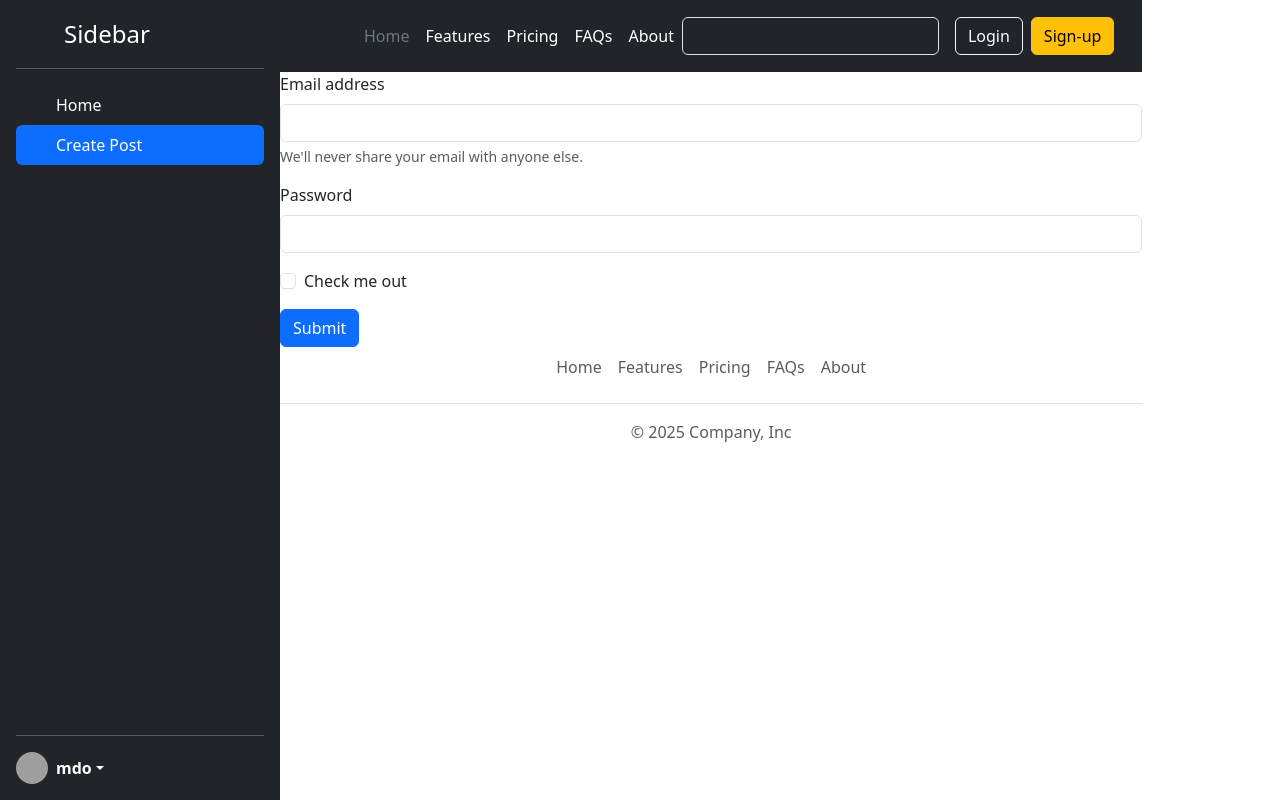
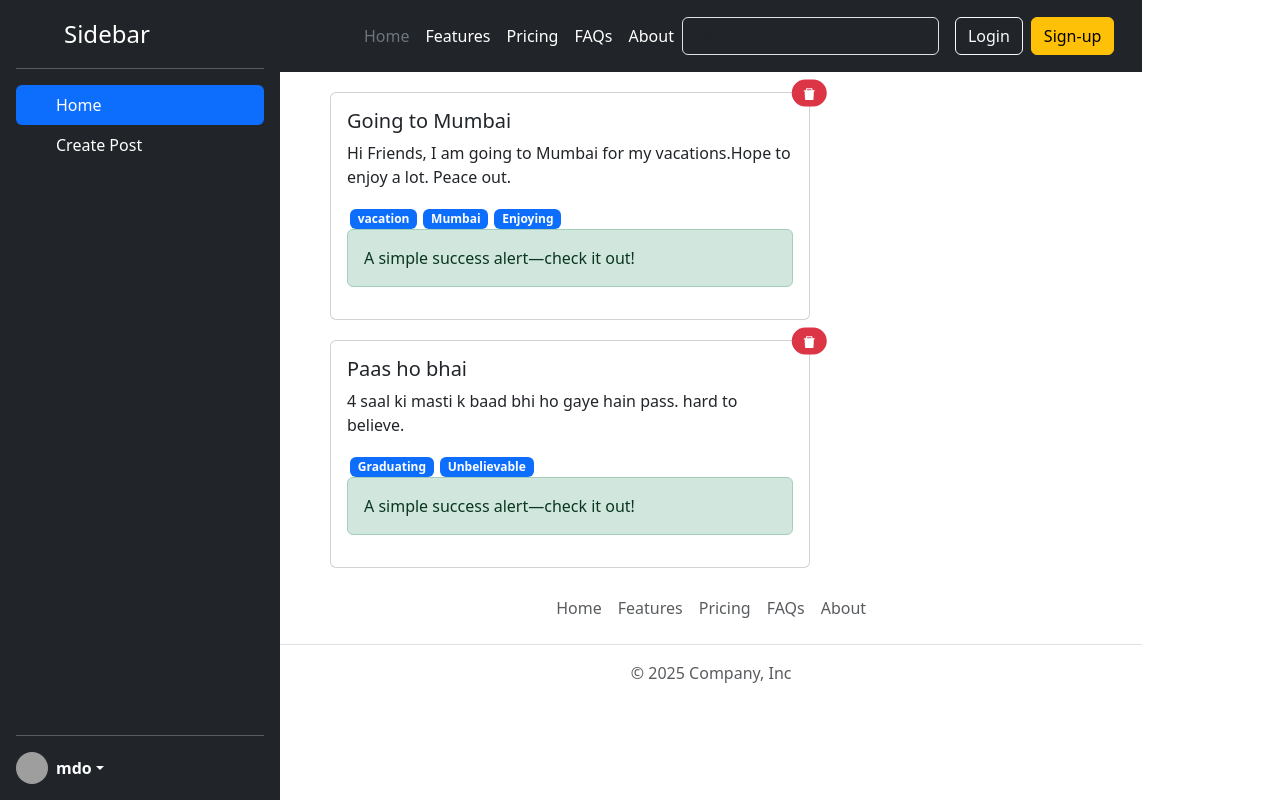
Before and after one commit to shubhampathare25/Social-Media-Interface, a React (Vite) app: page / in a window 1280 px wide. Built offline with nearby package versions, Linux system fonts and the light colour scheme; grey boxes are pictures that could not be loaded.

Commit message:
Add Social Media app components and UI styling

```diff
--- a/package.json
+++ b/package.json
@@ -12,7 +12,8 @@
   "dependencies": {
     "bootstrap": "^5.3.8",
     "react": "^19.2.7",
-    "react-dom": "^19.2.7"
+    "react-dom": "^19.2.7",
+    "react-icons": "^5.7.0"
   },
   "devDependencies": {
     "@eslint/js": "^10.0.1",
--- a/src/App.css
+++ b/src/App.css
@@ -9,3 +9,15 @@
 .sidebar {
   min-height: 800px;
 }
+
+.post-card {
+  margin: 20px 50px;
+  min-width: 30rem;
+}
+
+.hashtag {
+  margin: 0px 3px;
+}
+.reactions {
+  margin: 0px 3px;
+}
--- a/src/App.jsx
+++ b/src/App.jsx
@@ -1,17 +1,18 @@
+import "bootstrap/dist/css/bootstrap.min.css";
 import "./App.css";
-import "bootstrap/dist/css/bootstrap.min.css";
 import Header from "./components/Header";
 import Footer from "./components/Footer";
 import Sidebar from "./components/Sidebar";
 import CreatePost from "./components/CreatePost";
-import Post from "./components/Post";
 import PostList from "./components/PostList";
+import PostListProvider from "./store/post-list-store";
 import { useState } from "react";
 
 function App() {
-  const [selectedTab, setSelectedTab] = useState("Create Post");
+  const [selectedTab, setSelectedTab] = useState("Home");
 
   return (
+    <PostListProvider>
       <div className="app-container">
         <Sidebar
           selectedTab={selectedTab}
@@ -27,6 +28,7 @@
           <Footer></Footer>
         </div>
       </div>
+    </PostListProvider>
   );
 }
 
--- a/src/components/Post.jsx
+++ b/src/components/Post.jsx
@@ -1,15 +1,22 @@
-const Post = () => {
+import { AiFillDelete } from "react-icons/ai";
+
+const Post = ({ post }) => {
   return (
-    <div class="card" style={{ width: "18rem" }}>
-      <div class="card-body">
-        <h5 class="card-title">Card title</h5>
-        <p class="card-text">
-          Some quick example text to build on the card title and make up the
-          bulk of the card’s content.
-        </p>
-        <a href="#" class="btn btn-primary">
-          Go somewhere
-        </a>
+    <div className="card post-card" style={{ width: "18rem" }}>
+      <div className="card-body">
+        <h5 className="card-title">
+          {post.title}
+          <span class="position-absolute top-0 start-100 translate-middle badge rounded-pill bg-danger">
+            <AiFillDelete />
+          </span>
+        </h5>
+        <p className="card-text">{post.body}</p>
+        {post.tags.map((tag) => (
+          <span class="badge text-bg-primary hashtag">{tag}</span>
+        ))}
+        <div class="alert alert-success reaction" role="alert">
+          A simple success alert—check it out!
+        </div>
       </div>
     </div>
   );
--- a/src/components/PostList.jsx
+++ b/src/components/PostList.jsx
@@ -1,11 +1,14 @@
+import { useContext } from "react";
 import Post from "./Post";
+import { PostList as PostListData } from "../store/post-list-store";
 
 const PostList = () => {
+  const { postList } = useContext(PostListData);
   return (
     <>
-      <Post></Post>
-      <Post></Post>
-      <Post></Post>
+      {postList.map((post) => (
+        <Post key={post.id} post={post} />
+      ))}
     </>
   );
 };
--- /dev/null
+++ b/src/store/post-list-store.jsx
@@ -0,0 +1,49 @@
+import { createContext, useReducer } from "react";
+
+export const PostList = createContext({
+  postList: [],
+  addPost: () => {},
+  deletePost: () => {},
+});
+
+const postListReducer = (currPostList, action) => {
+  return currPostList;
+};
+
+const PostListProvider = ({ children }) => {
+  const [postList, dispatchPostList] = useReducer(
+    postListReducer,
+    DEFAULT_POST_LIST,
+  );
+
+  const addPost = () => {};
+
+  const deletePost = () => {};
+
+  return (
+    <PostList.Provider value={{ postList, addPost, deletePost }}>
+      {children}
+    </PostList.Provider>
+  );
+};
+
+const DEFAULT_POST_LIST = [
+  {
+    id: "1",
+    title: "Going to Mumbai",
+    body: "Hi Friends, I am going to Mumbai for my vacations.Hope to enjoy a lot. Peace out.",
+    reactions: 2,
+    userId: "user-9",
+    tags: ["vacation", "Mumbai", "Enjoying"],
+  },
+  {
+    id: "2",
+    title: "Paas ho bhai",
+    body: "4 saal ki masti k baad bhi ho gaye hain pass. hard to believe.",
+    reactions: 15,
+    userId: "user-12",
+    tags: ["Graduating", "Unbelievable"],
+  },
+];
+
+export default PostListProvider;
```
Also changed, not shown: 1 other file (tests, documents, lock files or other folders). Lines whose indentation alone changed are shown as unchanged.
